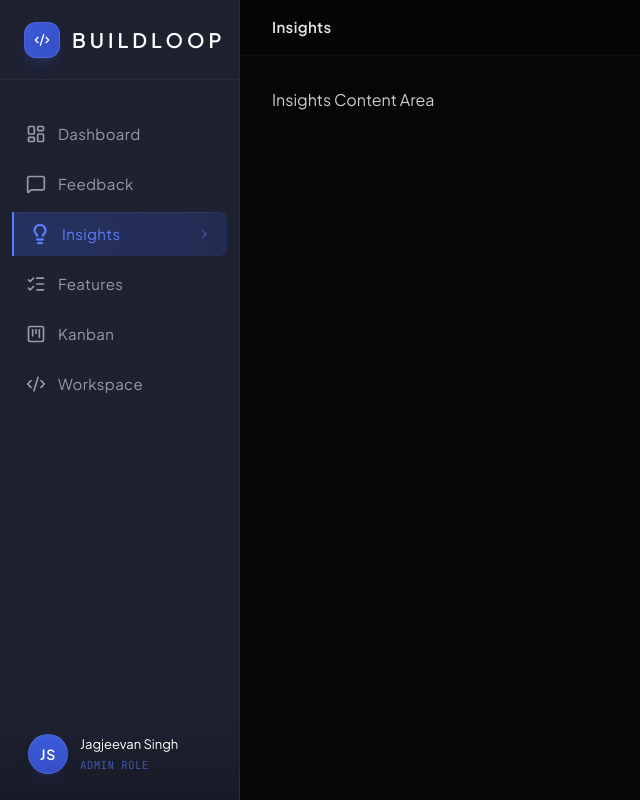
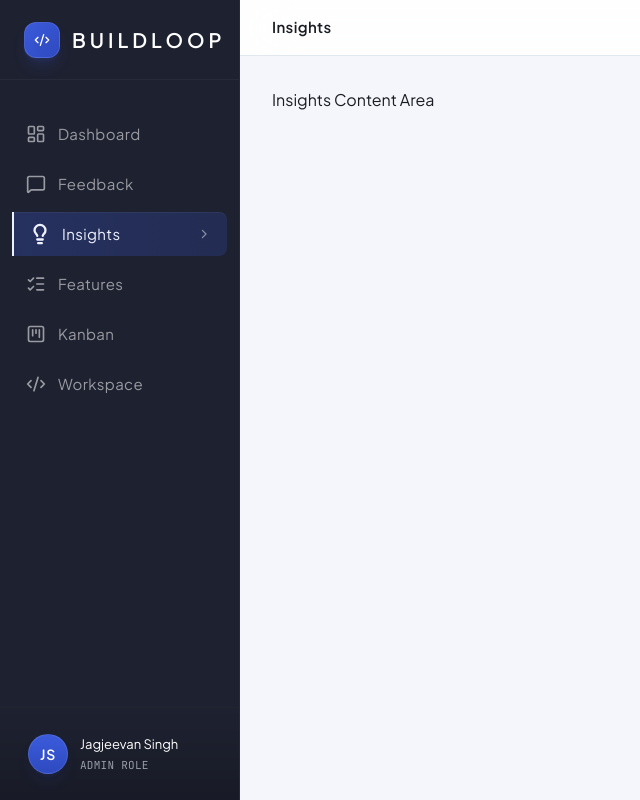
Before and after one commit to Prabhsingh0401/BuildLoop, a React (Vite) app in the folder buildloop-frontend/: page /insights in a window 1280 px wide. Shown: the whole page, without its empty margins (0-640 px from the left). Built offline with nearby package versions, Linux system fonts and the light colour scheme.

Commit message:
style: harmonize UI palette tokens and remove raw hex styling

```diff
--- a/buildloop-frontend/src/components/ui/Layout.jsx
+++ b/buildloop-frontend/src/components/ui/Layout.jsx
@@ -4,9 +4,9 @@ import Topbar from './Topbar';
 
 export default function Layout() {
   return (
-    <div className="flex h-screen w-full overflow-hidden bg-[#030303] font-sans text-white">
+    <div className="flex h-screen w-full overflow-hidden bg-bg font-sans text-ink">
       <Sidebar />
-      <div className="flex-1 flex flex-col relative min-w-0 bg-[#060608]">
+      <div className="flex-1 flex flex-col relative min-w-0 bg-bg">
         <Topbar />
         <main className="flex-1 overflow-x-hidden overflow-y-auto relative mt-14 custom-scrollbar">
           <div className="min-h-full flex flex-col">
--- a/buildloop-frontend/src/components/ui/Topbar.jsx
+++ b/buildloop-frontend/src/components/ui/Topbar.jsx
@@ -9,20 +9,20 @@ export default function Topbar() {
   const title = pathname === '/' ? 'Dashboard' : pathname.replace('/', '');
 
   return (
-    <header className="absolute top-0 left-0 right-0 h-14 bg-[#060608]/80 backdrop-blur-xl border-b border-white/[.04] flex items-center px-4 lg:px-8 z-30">
+    <header className="absolute top-0 left-0 right-0 h-14 bg-surface/90 backdrop-blur-xl border-b border-border flex items-center px-4 lg:px-8 z-30">
       <div className="flex lg:hidden items-center gap-3">
         <div className="w-8 h-8 rounded-md bg-gradient-to-br from-brand to-brand-dark flex items-center justify-center shadow-lg shadow-brand/20 border border-white/10">
           <Code2 className="w-4 h-4 text-white" />
         </div>
       </div>
 
-      <h1 className="capitalize text-white/90 font-semibold text-[15px] tracking-wide ml-3 lg:ml-0">
+      <h1 className="capitalize text-ink font-semibold text-[15px] tracking-wide ml-3 lg:ml-0">
         {title}
       </h1>
 
       <button
         onClick={() => openDrawer('mobile-sidebar')}
-        className="lg:hidden text-white/60 hover:text-white p-2 rounded-lg hover:bg-white/10 transition-colors ml-auto active:scale-95"
+        className="lg:hidden text-ink-3 hover:text-ink p-2 rounded-lg hover:bg-black/5 transition-colors ml-auto active:scale-95"
       >
         <Menu className="w-5 h-5" />
       </button>
--- a/buildloop-frontend/src/pages/Dashboard.jsx
+++ b/buildloop-frontend/src/pages/Dashboard.jsx
@@ -3,18 +3,18 @@ export default function Dashboard() {
     <div className="relative flex-1 flex flex-col items-center justify-center overflow-hidden font-mono py-20">
       {/* Futuristic Grid Background using raw CSS patterns */}
       <div
-        className="absolute inset-0 z-0 bg-[linear-gradient(to_right,#333_1px,transparent_1px),linear-gradient(to_bottom,#333_1px,transparent_1px)] bg-[size:4rem_4rem] [mask-image:radial-gradient(ellipse_80%_80%_at_50%_50%,#000_30%,transparent_100%)] opacity-30 pointer-events-none"
+        className="absolute inset-0 z-0 bg-[linear-gradient(to_right,#E2E8F0_1px,transparent_1px),linear-gradient(to_bottom,#E2E8F0_1px,transparent_1px)] bg-[size:4rem_4rem] [mask-image:radial-gradient(ellipse_80%_80%_at_50%_50%,#000_30%,transparent_100%)] opacity-80 pointer-events-none"
       />
 
       {/* Typography */}
       <div className="z-10 text-center select-none relative -mt-10">
-        <h1 className="text-6xl md:text-8xl lg:text-9xl font-bold tracking-tighter text-white uppercase opacity-90 drop-shadow-2xl">
+        <h1 className="text-6xl md:text-8xl lg:text-9xl font-bold tracking-tighter text-ink uppercase drop-shadow-sm">
           BuildLoop
         </h1>
         <div className="mt-4 flex items-center justify-center gap-2">
-          <div className="h-0.5 w-8 md:w-12 bg-white/20"></div>
-          <span className="text-white/50 tracking-[0.3em] text-xs md:text-sm uppercase font-semibold">System Online</span>
-          <div className="h-0.5 w-8 md:w-12 bg-white/20"></div>
+          <div className="h-0.5 w-8 md:w-12 bg-ink-3/20"></div>
+          <span className="text-ink-2 tracking-[0.3em] text-xs md:text-sm uppercase font-semibold">System Online</span>
+          <div className="h-0.5 w-8 md:w-12 bg-ink-3/20"></div>
         </div>
       </div>
     </div>
--- a/buildloop-frontend/src/pages/Features.jsx
+++ b/buildloop-frontend/src/pages/Features.jsx
@@ -1 +1 @@
-export default function Features() { return <div className="p-8 text-white/80 font-medium">Features Content Area</div>; }
+export default function Features() { return <div className="p-8 text-ink font-medium">Features Content Area</div>; }
--- a/buildloop-frontend/src/pages/Feedback.jsx
+++ b/buildloop-frontend/src/pages/Feedback.jsx
@@ -1 +1 @@
-export default function Feedback() { return <div className="p-8 text-white/80 font-medium">Feedback Content Area</div>; }
+export default function Feedback() { return <div className="p-8 text-ink font-medium">Feedback Content Area</div>; }
--- a/buildloop-frontend/src/pages/Insights.jsx
+++ b/buildloop-frontend/src/pages/Insights.jsx
@@ -1 +1 @@
-export default function Insights() { return <div className="p-8 text-white/80 font-medium">Insights Content Area</div>; }
+export default function Insights() { return <div className="p-8 text-ink font-medium">Insights Content Area</div>; }
--- a/buildloop-frontend/src/pages/Kanban.jsx
+++ b/buildloop-frontend/src/pages/Kanban.jsx
@@ -1 +1 @@
-export default function Kanban() { return <div className="p-8 text-white/80 font-medium">Kanban Content Area</div>; }
+export default function Kanban() { return <div className="p-8 text-ink font-medium">Kanban Content Area</div>; }
--- a/buildloop-frontend/src/pages/Workspace.jsx
+++ b/buildloop-frontend/src/pages/Workspace.jsx
@@ -1 +1 @@
-export default function Workspace() { return <div className="p-8 text-white/80 font-medium">Workspace Content Area</div>; }
+export default function Workspace() { return <div className="p-8 text-ink font-medium">Workspace Content Area</div>; }
--- a/buildloop-frontend/tailwind.config.js
+++ b/buildloop-frontend/tailwind.config.js
@@ -17,14 +17,14 @@ export default {
         accent: { DEFAULT: "hsl(var(--accent) / <alpha-value>)", foreground: "hsl(var(--accent-foreground) / <alpha-value>)" },
         destructive: { DEFAULT: "hsl(var(--destructive) / <alpha-value>)", foreground: "hsl(var(--destructive-foreground) / <alpha-value>)" },
         ring: "hsl(var(--ring) / <alpha-value>)",
-        brand:   { DEFAULT: '#3B5BDB', light: '#5C7CFA', dark: '#364FC7' },
+        brand: { DEFAULT: '#3B5BDB', light: '#EEF2FF', dark: '#2F4AC0' },
         success: { DEFAULT: '#0CA678', light: '#E6F9F3' },
         warn:    { DEFAULT: '#F59E0B', light: '#FEF9EB' },
         danger:  { DEFAULT: '#EF4444', light: '#FEF2F2' },
         bg:      '#F4F6FB',
         surface: '#FFFFFF',
         border:  '#E2E8F0',
-        ink:     { DEFAULT: '#000000', 2: '#2D3748', 3: '#4A5568' },
+        ink:     { DEFAULT: '#1A1D23', 2: '#4A5568', 3: '#94A3B8' },
         sidebar: { DEFAULT: '#1E2130', 2: '#262B3D' },
         base: '#0a0a0f',
         'base-2': '#111116',
```
